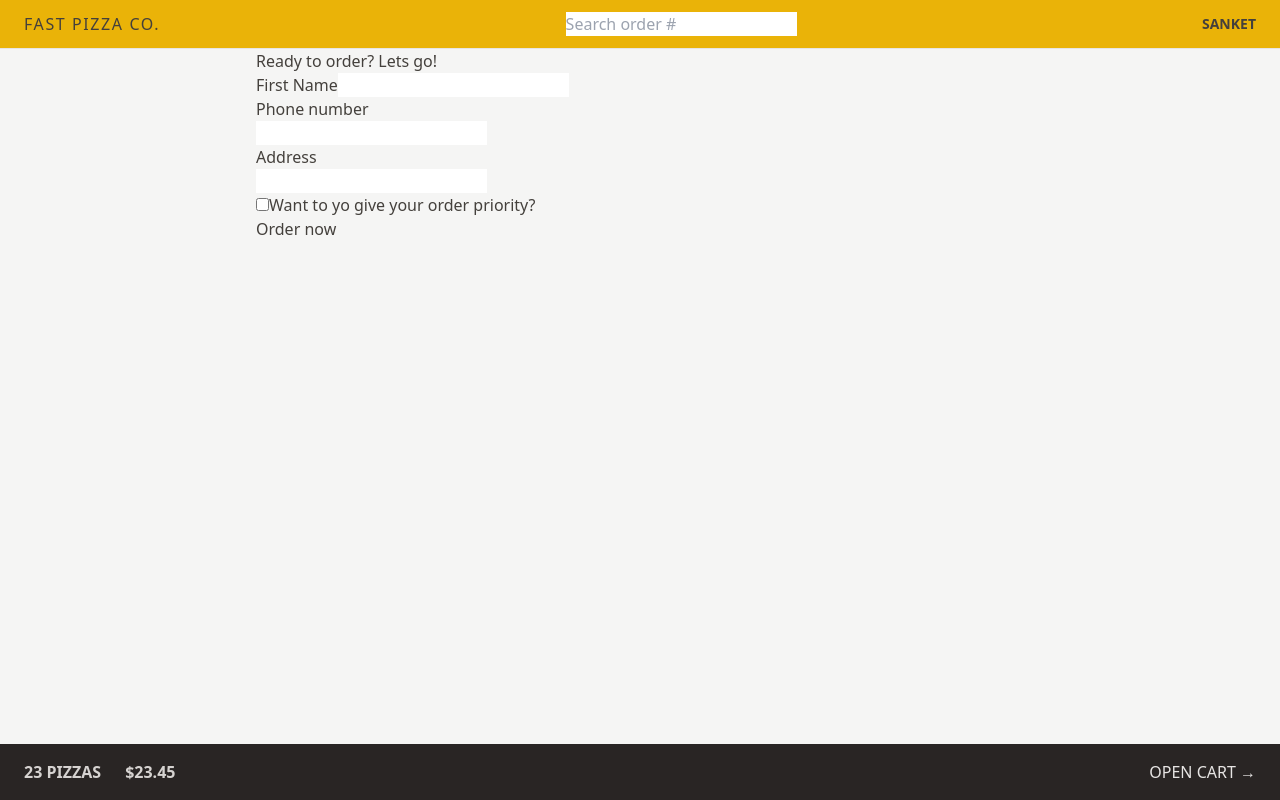
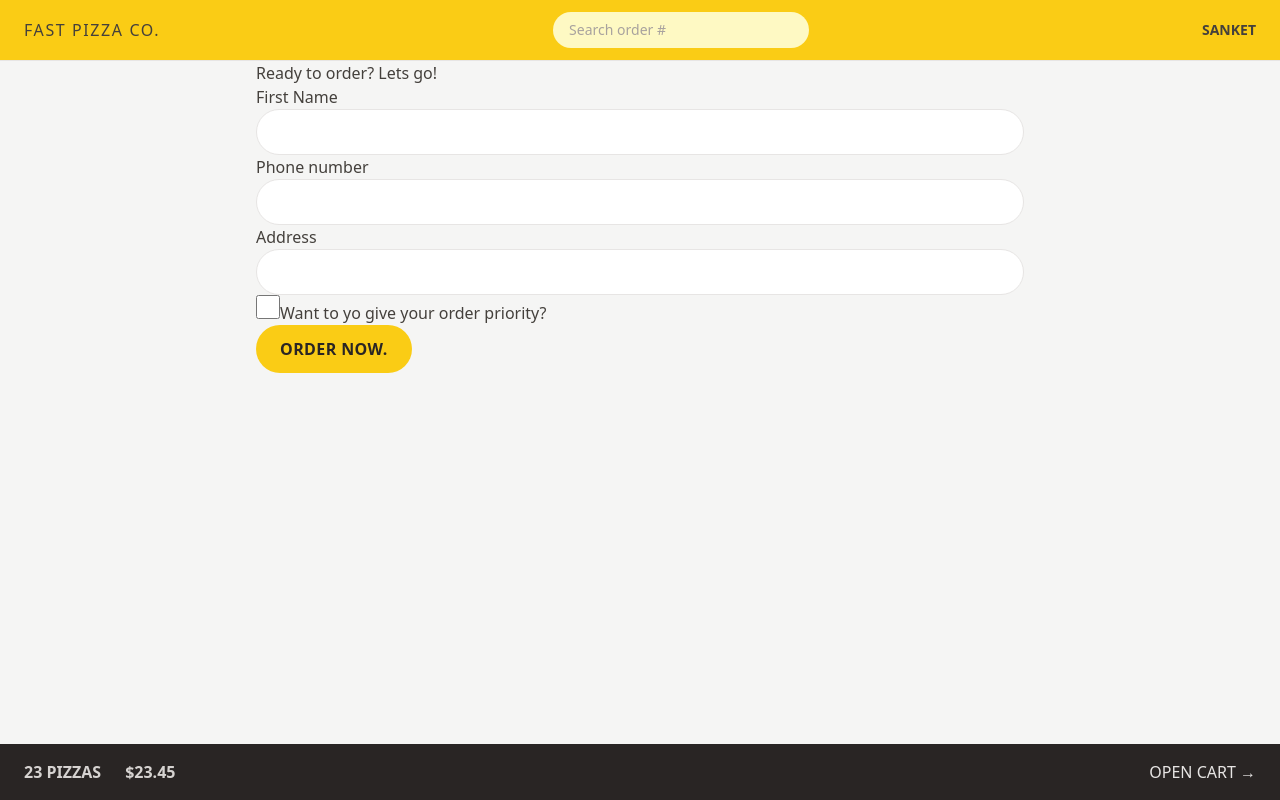
Before and after one commit to sanketwagh147/react-course, a React (Vite) app in the folder react-course/fast-pizza/: page /order/new in a window 1280 px wide. Built offline with nearby package versions, Linux system fonts and the light colour scheme.

Commit message:
stled a button and  link component

```diff
--- a/react-course/fast-pizza/src/features/cart/Cart.jsx
+++ b/react-course/fast-pizza/src/features/cart/Cart.jsx
@@ -1,4 +1,5 @@
-import { Link } from "react-router-dom";
+import LinkButton from "../../ui/LinkButton";
+import Button from "../../ui/Button";
 
 /* const fakeCart = [
 	{
@@ -29,12 +30,13 @@
 
   return (
     <div>
-			<Link to="/menu">&larr; Back to menu</Link>
+      <LinkButton to="/menu">&larr; Back to menu</LinkButton>
 
       <h2>Your cart, %NAME%</h2>
 
       <div>
-				<Link to="/order/new">Order pizzas</Link>
+        <Button to="/order/new">Order pizzas</Button>
+        {/* <Button to="/order/new">Order pizzas</Button> */}
         <button>Clear cart</button>
       </div>
     </div>
--- a/react-course/fast-pizza/src/features/order/CreateOrder.jsx
+++ b/react-course/fast-pizza/src/features/order/CreateOrder.jsx
@@ -1,10 +1,11 @@
 import { Form, redirect, useActionData, useNavigation } from "react-router-dom";
 import { createOrder } from "../../services/apiRestaurant";
+import Button from "../../ui/Button";
 
 // https://uibakery.io/regex-library/phone-number
 const isValidPhone = (str) =>
   /^\+?\d{1,4}?[-.\s]?\(?\d{1,3}?\)?[-.\s]?\d{1,4}[-.\s]?\d{1,4}[-.\s]?\d{1,9}$/.test(
-		str
+    str,
   );
 
 const fakeCart = [
@@ -49,13 +50,13 @@
       <Form method="POST" action="">
         <div>
           <label>First Name</label>
-					<input type="text" name="customer" required />
+          <input className="input" type="text" name="customer" required />
         </div>
 
         <div>
           <label>Phone number</label>
           <div>
-						<input type="tel" name="phone" required />
+            <input className="input" type="tel" name="phone" required />
           </div>
           {formErrors?.phone && <p>{formErrors.phone}</p>}
         </div>
@@ -63,12 +64,13 @@
         <div>
           <label>Address</label>
           <div>
-						<input type="text" name="address" required />
+            <input className="input" type="text" name="address" required />
           </div>
         </div>
 
         <div>
           <input
+            className="h-6 w-6 accent-yellow-400 focus:ring focus:ring-yellow-400 focus:ring-offset-2"
             type="checkbox"
             name="priority"
             id="priority"
@@ -80,10 +82,10 @@
 
         <div>
           <input type="hidden" name="cart" value={JSON.stringify(cart)} />
-					<button disabled={isSubmitting}>
+          <Button disabled={isSubmitting}>
             {" "}
-						{isSubmitting ? "Placing order.." : "Order now"}
-					</button>
+            {isSubmitting ? "Placing order..." : "Order now."}{" "}
+          </Button>
         </div>
       </Form>
     </div>
--- a/react-course/fast-pizza/src/features/order/SearchOrder.jsx
+++ b/react-course/fast-pizza/src/features/order/SearchOrder.jsx
@@ -16,6 +16,7 @@
         placeholder="Search order #"
         value={query}
         onChange={(e) => setQuery(e.target.value)}
+        className="rounded-full bg-yellow-100 px-4 py-2 text-sm transition-all duration-300 placeholder:text-stone-400 focus:outline-none focus:ring focus:ring-yellow-500 focus:ring-opacity-50 sm:w-64 sm:focus:w-72"
       ></input>
     </form>
   );
--- a/react-course/fast-pizza/src/features/user/CreateUser.jsx
+++ b/react-course/fast-pizza/src/features/user/CreateUser.jsx
@@ -1,4 +1,5 @@
 import { useState } from "react";
+import Button from "../../ui/Button";
 
 function CreateUser() {
   const [username, setUsername] = useState("");
@@ -14,7 +15,7 @@
       </p>
 
       <input
-        className="w-72"
+        className="input mb-6 w-72"
         type="text"
         placeholder="Your full name"
         value={username}
@@ -23,7 +24,7 @@
 
       {username !== "" && (
         <div>
-          <button>Start ordering</button>
+          <Button>Start ordering</Button>
         </div>
       )}
     </form>
--- a/react-course/fast-pizza/src/index.css
+++ b/react-course/fast-pizza/src/index.css
@@ -1,6 +1,13 @@
 @tailwind base;
 @tailwind components;
 @tailwind utilities;
+
+@layer components {
+  .input {
+    @apply w-full rounded-full border border-stone-200 px-4 py-2 text-sm transition-all duration-300 focus:outline-none focus:ring focus:ring-yellow-400 md:px-6 md:py-3;
+  }
+}
+
 /* body {
 	font-family: system-ui, -apple-system, BlinkMacSystemFont, "Segoe UI", Roboto,
 		Oxygen, Ubuntu, Cantarell, "Open Sans", "Helvetica Neue", sans-serif;
@@ -20,21 +27,36 @@
   width: 45px;
   aspect-ratio: 0.75;
   --c: no-repeat linear-gradient(#333 0 0);
-	background: var(--c) 0% 50%, var(--c) 50% 50%, var(--c) 100% 50%;
+  background:
+    var(--c) 0% 50%,
+    var(--c) 50% 50%,
+    var(--c) 100% 50%;
   background-size: 20% 50%;
   animation: loading 1s infinite linear;
 }
-*/ @keyframes loading {
+/* @keyframes loading {
   20% {
-		background-position: 0% 0%, 50% 50%, 100% 50%;
+    background-position:
+      0% 0%,
+      50% 50%,
+      100% 50%;
   }
   40% {
-		background-position: 0% 100%, 50% 0%, 100% 50%;
+    background-position:
+      0% 100%,
+      50% 0%,
+      100% 50%;
   }
   60% {
-		background-position: 0% 50%, 50% 100%, 100% 0%;
+    background-position:
+      0% 50%,
+      50% 100%,
+      100% 0%;
   }
   80% {
-		background-position: 0% 50%, 50% 50%, 100% 100%;
+    background-position:
+      0% 50%,
+      50% 50%,
+      100% 100%;
   }
-}
+} */
--- /dev/null
+++ b/react-course/fast-pizza/src/ui/Button.jsx
@@ -0,0 +1,18 @@
+import { Link } from "react-router-dom";
+
+// eslint-disable-next-line react/prop-types
+export default function Button({ children, disabled, to }) {
+  const className =
+    "sd:py-4 inline-block rounded-full bg-yellow-400 px-4 py-3 font-semibold uppercase tracking-wide text-stone-800 transition-colors duration-300 hover:bg-yellow-300 focus:bg-yellow-300 focus:outline-none focus:ring focus:ring-yellow-300 focus:ring-offset-2 disabled:cursor-not-allowed sm:px-6";
+  if (to)
+    return (
+      <Link to={to} className={className}>
+        {children}
+      </Link>
+    );
+  return (
+    <button disabled={disabled} className={className}>
+      {children}
+    </button>
+  );
+}
--- a/react-course/fast-pizza/src/ui/Error.jsx
+++ b/react-course/fast-pizza/src/ui/Error.jsx
@@ -1,7 +1,7 @@
-import { useNavigate, useRouteError } from "react-router-dom";
+import { useRouteError } from "react-router-dom";
+import LinkButton from "./LinkButton";
 
 function Error() {
-	const navigate = useNavigate();
   const error = useRouteError();
   console.log(error);
 
@@ -9,7 +9,7 @@
     <div>
       <h1>Something went wrong 😢</h1>
       <p>{error.data || error.message}</p>
-			<button onClick={() => navigate(-1)}>&larr; Go back</button>
+      <LinkButton to="-1">&larr; Go back</LinkButton>
     </div>
   );
 }
--- a/react-course/fast-pizza/src/ui/Header.jsx
+++ b/react-course/fast-pizza/src/ui/Header.jsx
@@ -4,7 +4,7 @@
 
 export default function Header() {
   return (
-    <header className="flex items-center justify-between border-b border-stone-200 bg-yellow-500 px-4 py-3 uppercase sm:px-6">
+    <header className="flex items-center justify-between border-b border-stone-200 bg-yellow-400 px-4 py-3 uppercase sm:px-6">
       <Link to="/" className="tracking-widest">
         Fast Pizza Co.{" "}
       </Link>
--- /dev/null
+++ b/react-course/fast-pizza/src/ui/LinkButton.jsx
@@ -0,0 +1,18 @@
+import { Link, useNavigate } from "react-router-dom";
+
+// eslint-disable-next-line react/prop-types
+export default function LinkButton({ children, to }) {
+  const navigate = useNavigate();
+  const className = "text-sm text-blue-500 hover:text-blue-600 hover:underline";
+  if (to === "-1")
+    return (
+      <button className={className} onClick={() => navigate(-1)}>
+        {children}
+      </button>
+    );
+  return (
+    <Link to={to} className={className}>
+      {children}
+    </Link>
+  );
+}
```
Lines whose indentation alone changed are shown as unchanged.
